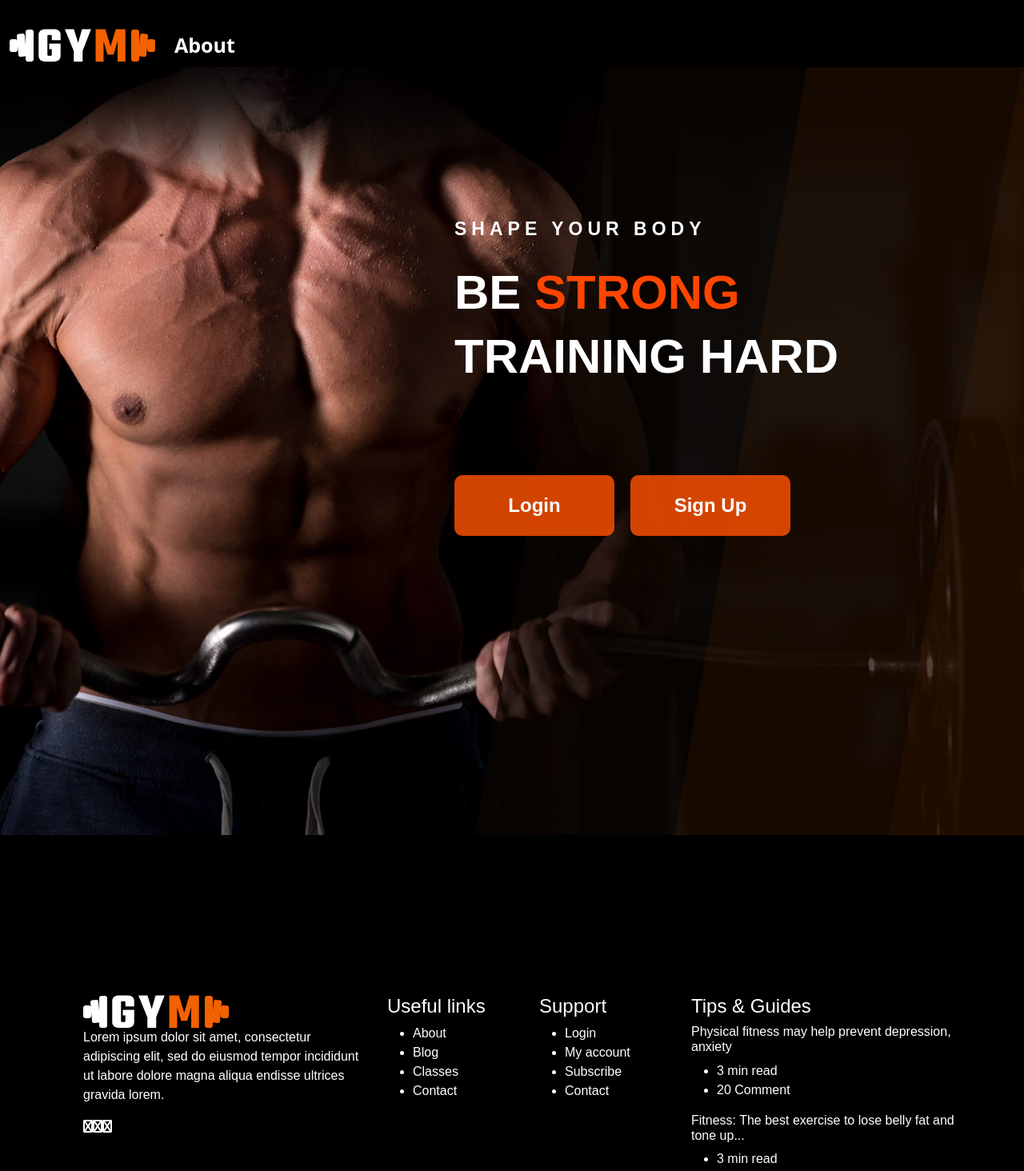
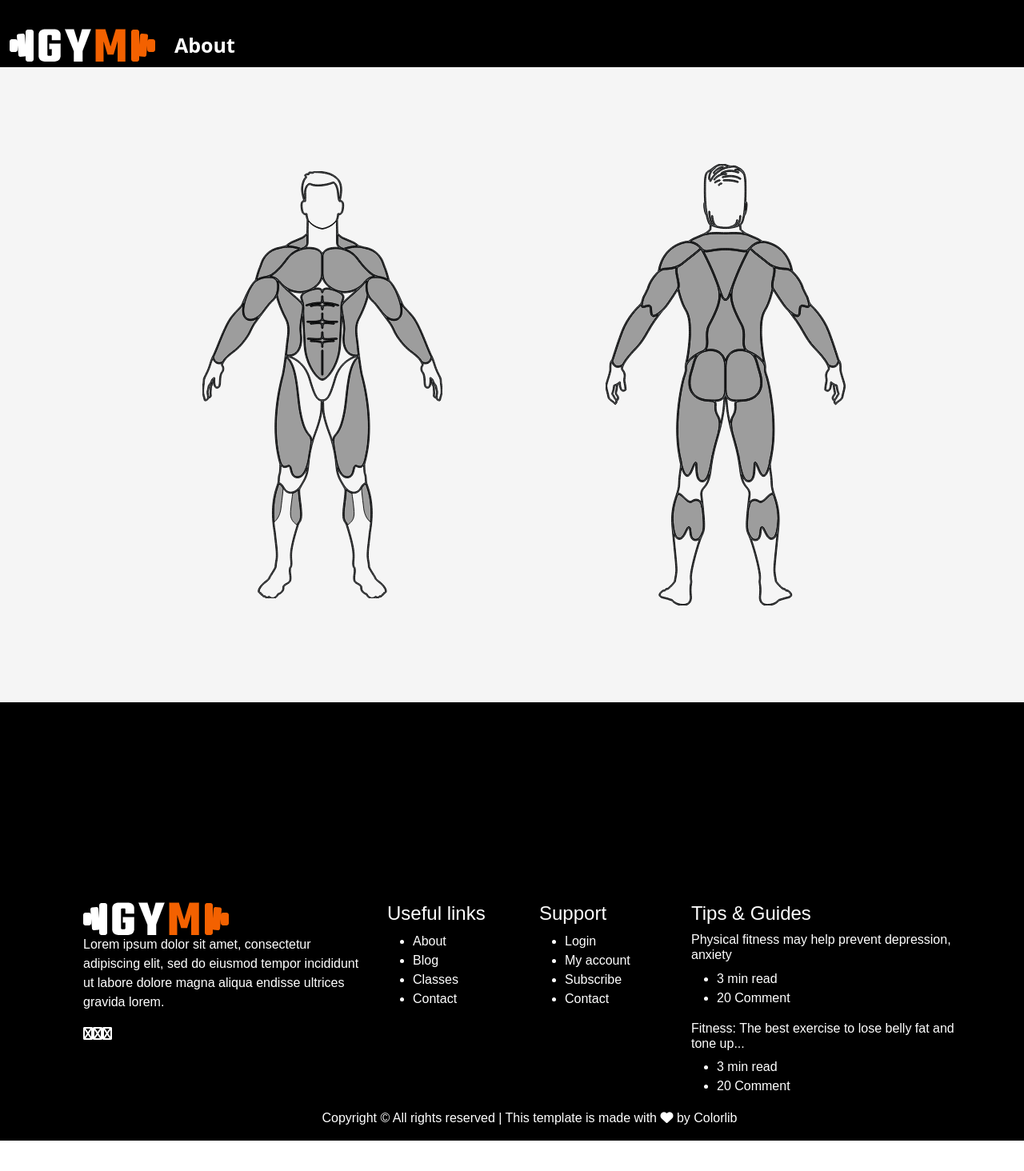
Before and after one commit to bcsf19a010/FYP, a React (Create React App) app in the folder frontend/: page / in a window 1280 px wide. Shown: the top 1464 px of the page at 80% size. After the commit the page ends 1426 px from the top, so only its background shows below. Built offline with nearby package versions, Linux system fonts and the light colour scheme.

Commit message:
some changes made to clone

```diff
--- a/frontend/src/App.js
+++ b/frontend/src/App.js
@@ -48,7 +48,7 @@ function App() {
             element={[<Navbar />, <About />]}
             // element={user ? [<Navbar />, <About />] : <Navigate to={"/"} />}
           />
-          <Route path="/" element={[<Navbar />, <Home />, <Footer />]} />
+          <Route path="/" element={[<Navbar />, <Clone />, <Footer />]} />
           <Route
             path="/video"
             element={<VideoPlayer videoPath="videos/PushUps.mp4" />}
--- a/frontend/src/Components/Clone/Clone.css
+++ b/frontend/src/Components/Clone/Clone.css
@@ -1,3 +1,12 @@
+.clone
+{
+    display: flex;
+    align-items: center;
+    justify-content:space-evenly;
+    padding: 50px;
+    margin-top: 50px;
+    margin-bottom: 50px;
+}
 
 g:hover
 {
--- a/frontend/src/Components/Home/Home.css
+++ b/frontend/src/Components/Home/Home.css
@@ -77,8 +77,10 @@ span{
 
   .lgn{
     margin-right: 10px;
+    width: 230px;
   }
 
   .sg{
     margin-left: 10px;
+    width:230px;
   }
--- a/frontend/src/Components/Login_f/Login.css
+++ b/frontend/src/Components/Login_f/Login.css
@@ -0,0 +1,6 @@
+.login-page
+{
+    margin-left: 150px;
+    margin-bottom: 150px;
+    width: 900px;
+}
--- a/frontend/src/Components/Login_f/Login.js
+++ b/frontend/src/Components/Login_f/Login.js
@@ -79,7 +79,7 @@ export default function Login(props) {
           <MDBRow className="g-0">
             <MDBCol md="6">
               <MDBCardImage
-                style={{ marginTop: "-9px" }}
+                style={{ marginTop: "-9px",marginLeft:"-1px", marginBottom:"-2px"}}
                 src={"images/login_image.jpg"}
                 alt="login form"
                 className="rounded-start w-100"
@@ -148,6 +148,7 @@ export default function Login(props) {
                     </a>
                   </p>
 
+
                 {/* <div className="d-flex flex-row justify-content-start">
                 <a href="#!" className="small text-muted me-1">
                   Terms of use.
--- a/frontend/src/Components/footer.css
+++ b/frontend/src/Components/footer.css
@@ -1,7 +1,7 @@
 .footer{
     background-color: black;
     color: white;
-    padding-top: 50px;
+    padding-top: 100px;
     width: 100%;
     max-width: 100%;
 }
```
Also changed, not shown: frontend/src/Components/Clone/Clone.js. Lines whose indentation alone changed are shown as unchanged.
